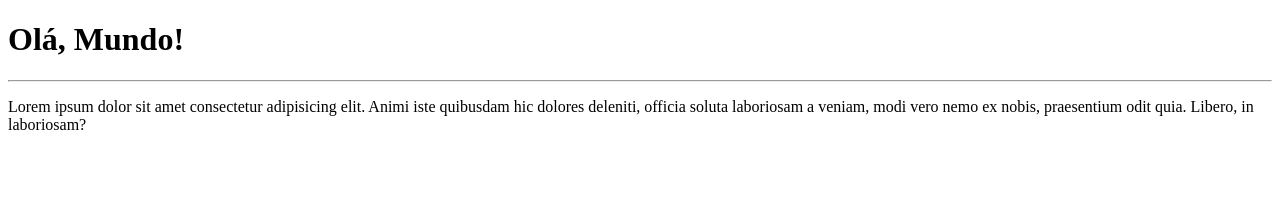
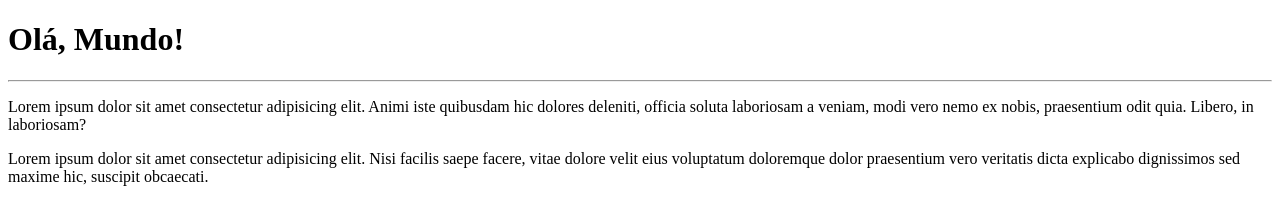
Before and after one commit to wendellribeiros/Ola-Mundo, a plain HTML site: page site-exemplo/index.html in a window 1280 px wide. Drawn offline with Linux system fonts and the light colour scheme.

Commit message:
adicionei um parágrafo

```diff
--- a/site-exemplo/index.html
+++ b/site-exemplo/index.html
@@ -10,6 +10,7 @@
     <h1>Olá, Mundo!</h1>
     <hr>
     <p>Lorem ipsum dolor sit amet consectetur adipisicing elit. Animi iste quibusdam hic dolores deleniti, officia soluta laboriosam a veniam, modi vero nemo ex nobis, praesentium odit quia. Libero, in laboriosam?</p>
+    <p>Lorem ipsum dolor sit amet consectetur adipisicing elit. Nisi facilis saepe facere, vitae dolore velit eius voluptatum doloremque dolor praesentium vero veritatis dicta explicabo dignissimos sed maxime hic, suscipit obcaecati.</p>
 
 </body>
 </html>
```
